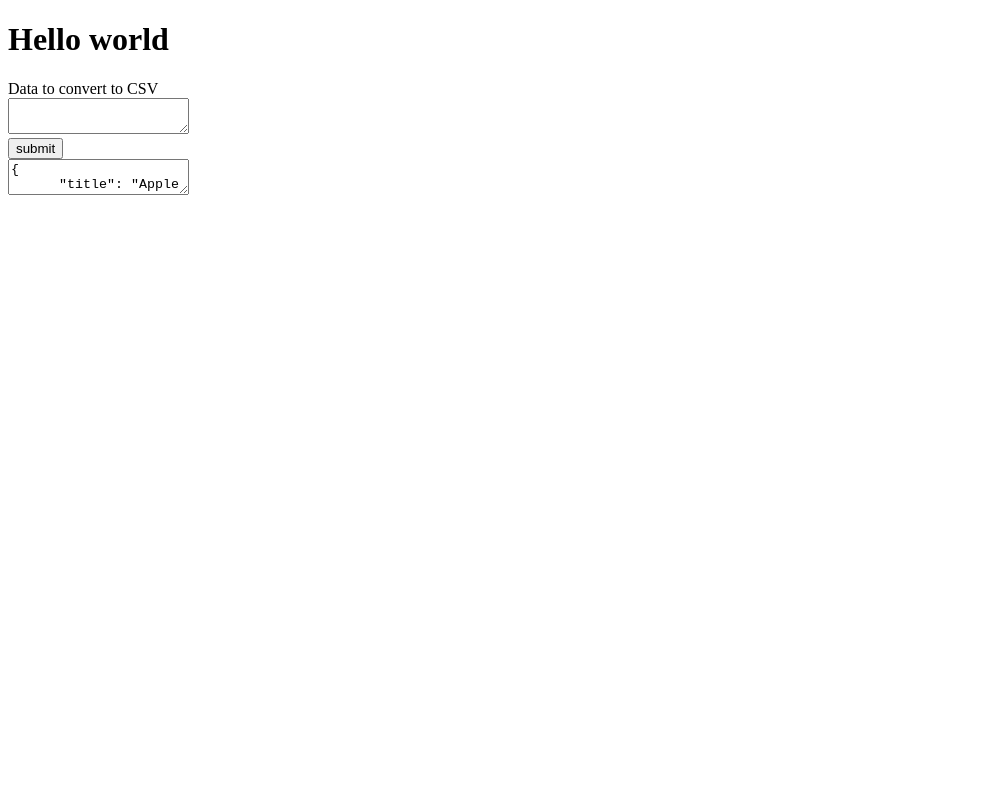
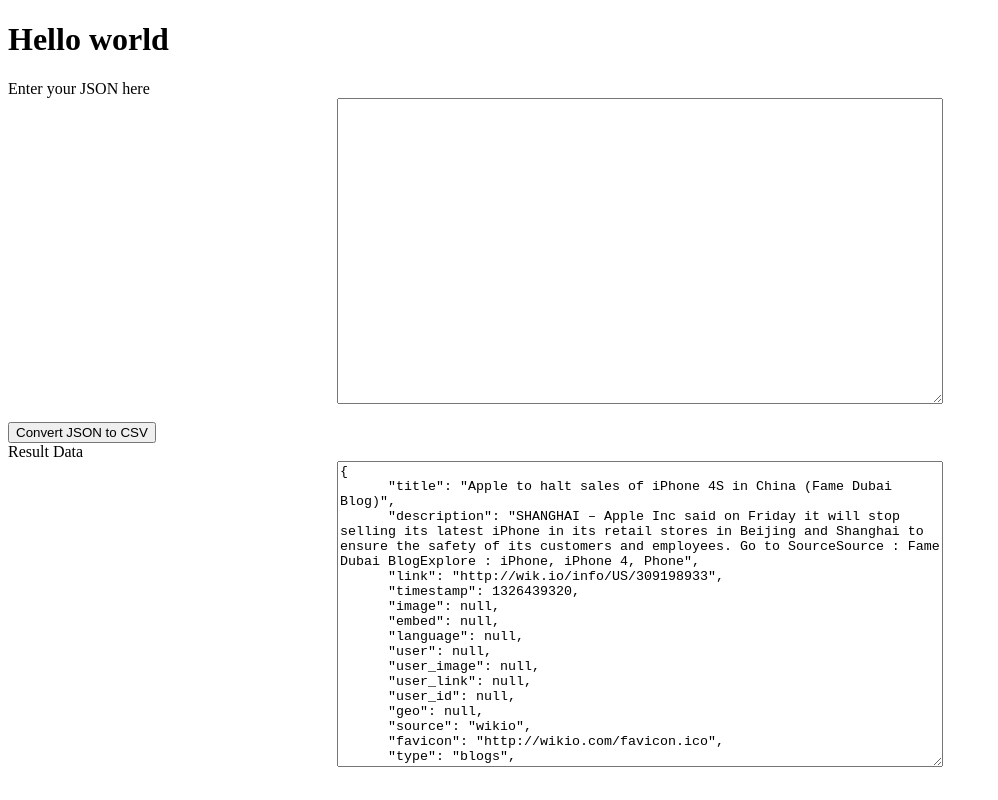
Before and after one commit to richigro/json-to-csv-converted-, a website: page client/index.html in a window 1280 px wide. Shown: the whole page, without its empty margins (0-998 px from the left). Drawn offline with Linux system fonts and the light colour scheme.

Commit message:
keeping on committing

```diff
--- a/client/index.html
+++ b/client/index.html
@@ -2,17 +2,20 @@
 <html>
   <head>
     <title>CSV REPORT GENERATOR</title>
+    <link rel="stylesheet" href="styles.css">
   </head>
   <body>
     <h1>Hello world</h1>
     <form method="POST" action="/">
-      <label for="text">Data to convert to CSV</label>
+      <label class="label" for="text">Enter your JSON here</label>
       <br/>
-      <textarea name="text" id="text" value="HelloWorld"></textarea>
+      <textarea class="textArea" name="text" id="text" value="HelloWorld"></textarea>
       <br/>
-      <button>submit</button>
+      <button>Convert JSON to CSV</button>
     </form>
-    <textarea>{
+    <label for="moText">Result Data</label>
+    <br/>
+    <textarea id="text" class="textArea">{
       "title": "Apple to halt sales of iPhone 4S in China (Fame Dubai Blog)",
       "description": "SHANGHAI – Apple Inc said on Friday it will stop selling its latest iPhone in its retail stores in Beijing and Shanghai to ensure the safety of its customers and employees. Go to SourceSource : Fame Dubai BlogExplore : iPhone, iPhone 4, Phone",
       "link": "http://wik.io/info/US/309198933",
--- /dev/null
+++ b/client/styles.css
@@ -0,0 +1,12 @@
+* {
+    /* color: red; */
+}
+.textArea {
+    display: block;
+    margin: 0 auto;
+    height: 300px;
+    width: 600px;
+}
+.btn {
+    width: 30px;
+}
--- a/server.js
+++ b/server.js
@@ -32,6 +32,8 @@ var myMiddleware = (req, res, next) => {
   console.log('Headers', headers.length);
   console.log("values", values.length);
   res.send(`${headers} \n ${values}`);
+  /// post this stuff somewhere in the html page
+
 
 
   next();
```
